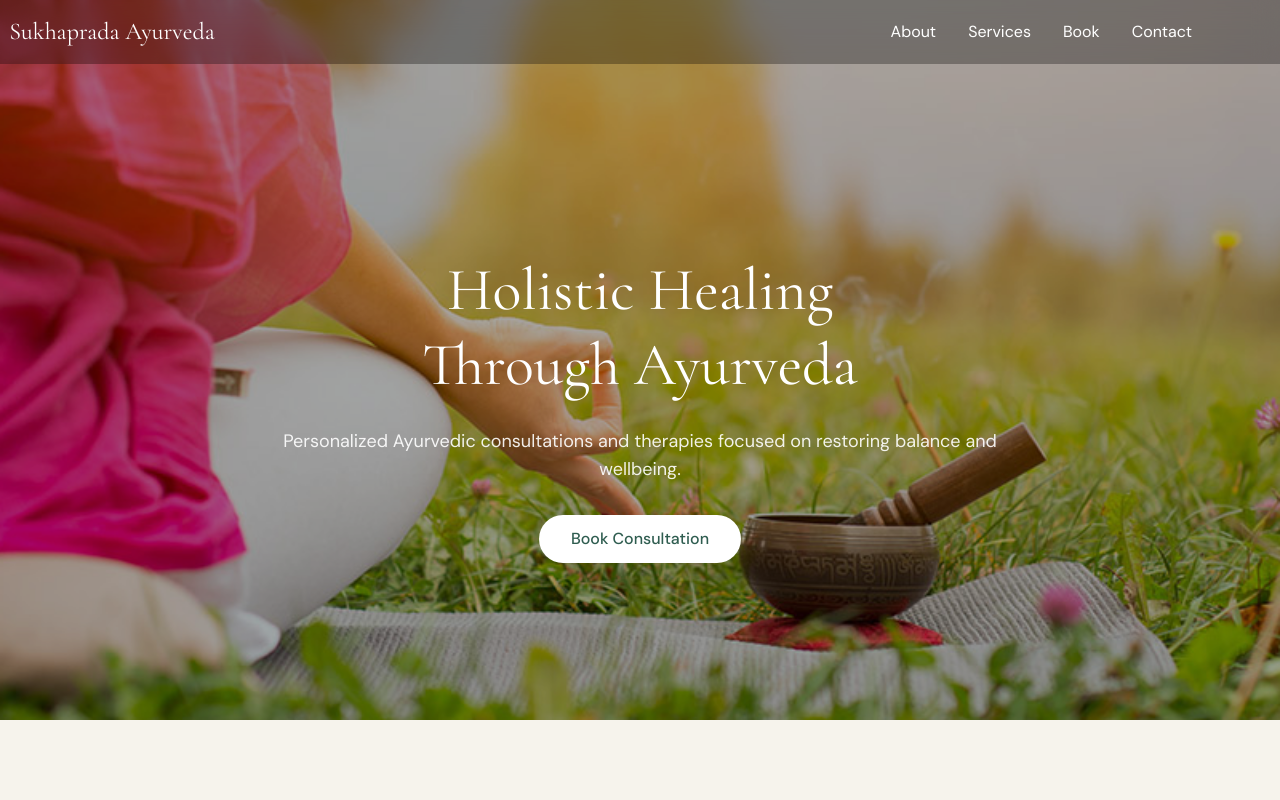
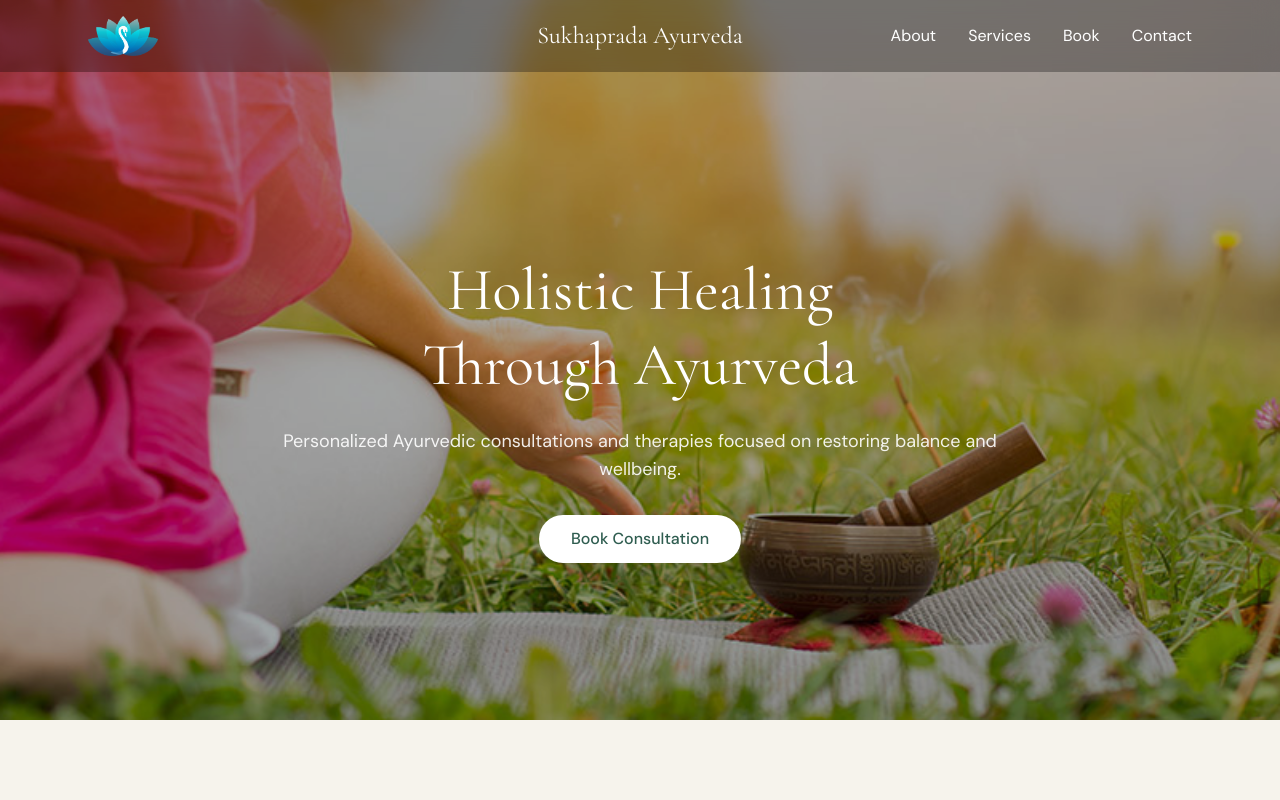
Before and after one commit to vardhantandle1207/sukhaprada-ayurveda, a Next.js app: page / in a window 1280 px wide. Shown: the top 800 px of the page. Built offline with nearby package versions, Linux system fonts and the light colour scheme.

Commit message:
bugs fixed

```diff
--- a/components/Navbar.tsx
+++ b/components/Navbar.tsx
@@ -10,19 +10,20 @@ export default function Navbar() {
   return (
     <nav className="fixed top-0 left-0 w-full z-50 backdrop-blur-md bg-black/30 text-white">
 
-      <div className="max-w-6xl mx-auto px-6 py-4 relative flex items-center justify-between">
+      <div className="max-w-6xl mx-auto px-6 py-4 relative flex items-center gap-1 whitespace-nowrap">
 
-        {/* Logo + Name (CENTER ON MOBILE) */}
-        <div className="absolute left-1/2 transform -translate-x-1/2 md:static md:transform-none flex items-center gap-3">
+        {/* Logo */}
+        <div className="flex items-center gap-3">
 
           <Image
             src="/sukhaprada_logo.png"
             alt="Sukhaprada Ayurveda"
-            width={36}
-            height={36}
+            width={70}
+            height={70}
           />
 
-          <h1 className="text-xl md:text-2xl font-serif">
+          {/* Centered title */}
+          <h1 className="absolute left-1/2 -translate-x-1/2 text-xl md:text-2xl font-serif">
             Sukhaprada Ayurveda
           </h1>
 
```
